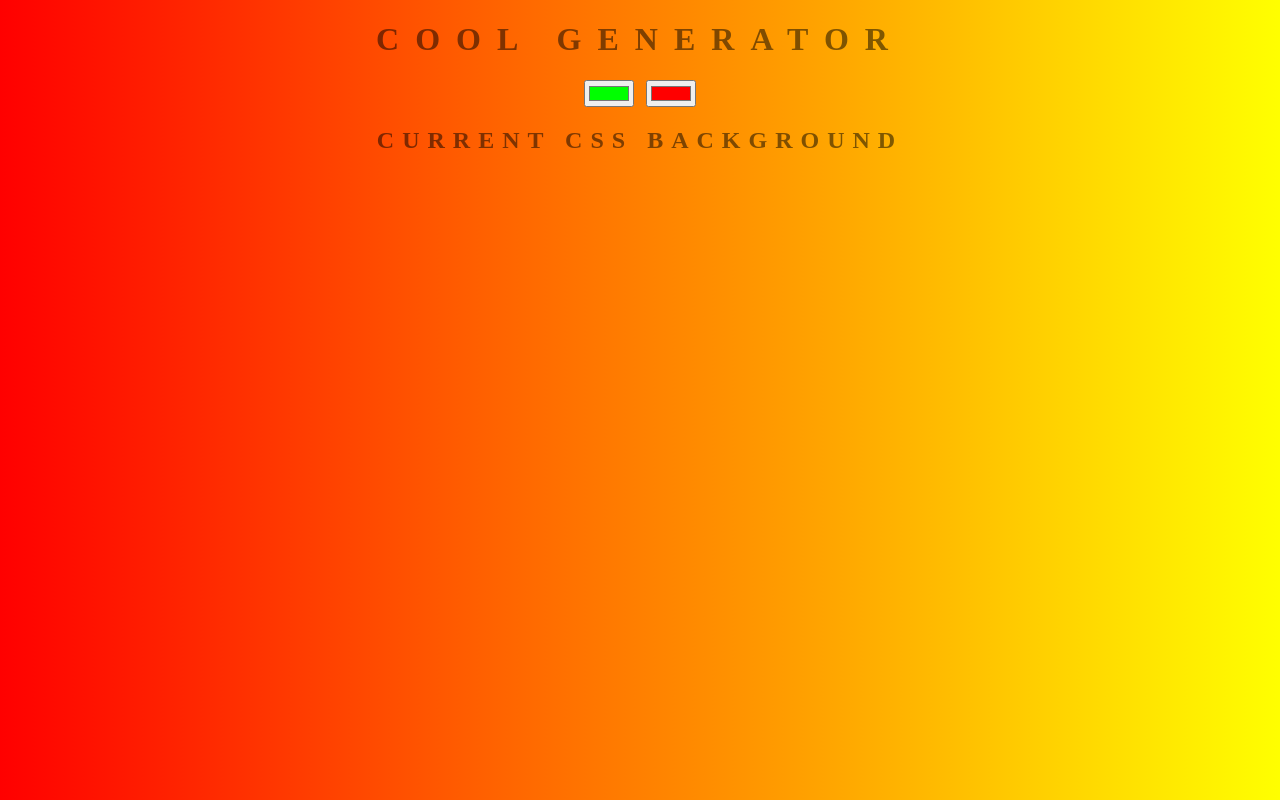
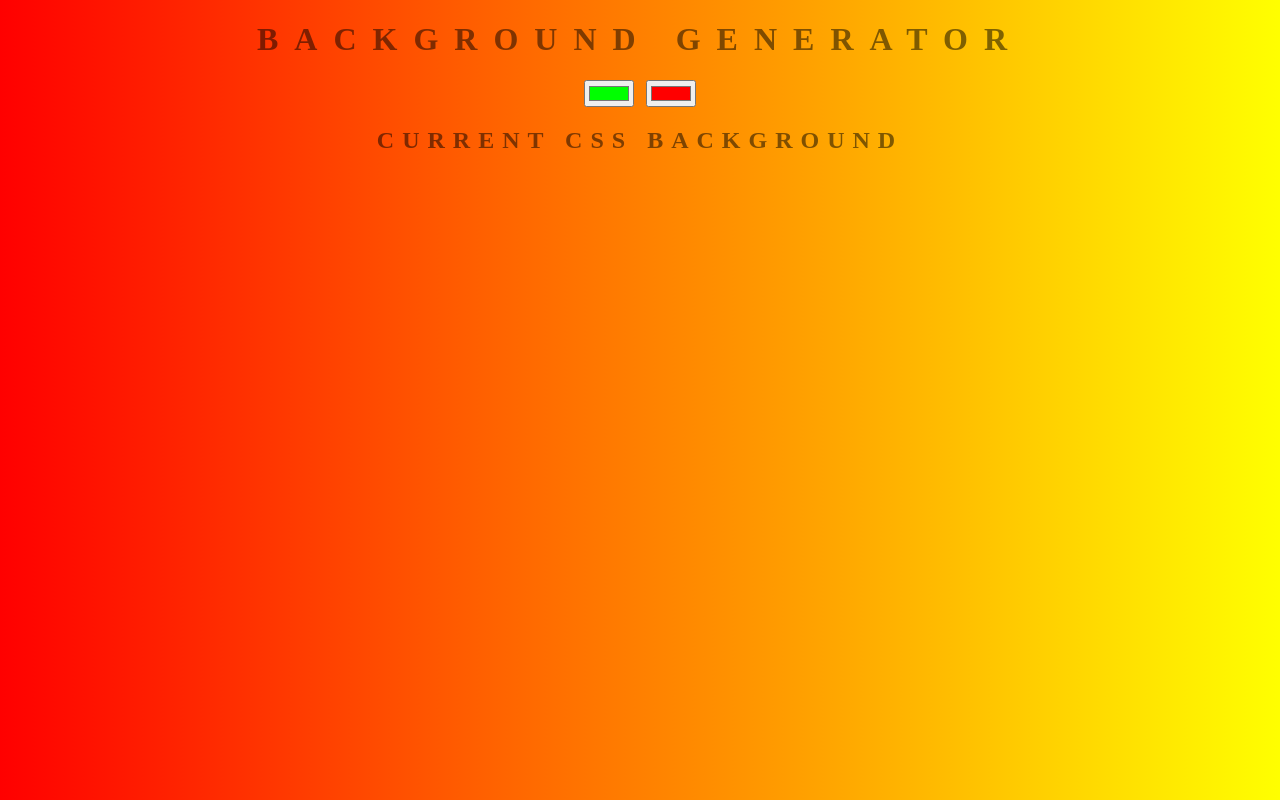
Before and after one commit to kMantse/background-generator, a plain HTML site: page index.html in a window 1280 px wide. Drawn offline with Linux system fonts and the light colour scheme.

Commit message:
Title changed to background

```diff
--- a/index.html
+++ b/index.html
@@ -5,7 +5,7 @@
 	<link rel="stylesheet" type="text/css" href="style1.css">
 </head>
 <body id="gradient">
-<h1>cool Generator</h1>
+<h1>Background Generator</h1>
 <input class="color1"  type="color" name="color1" value="#00ff00">
 <input class="color2" type="color" name="color2" value="#ff0000">
 <h2>Current CSS Background</h2>
```
